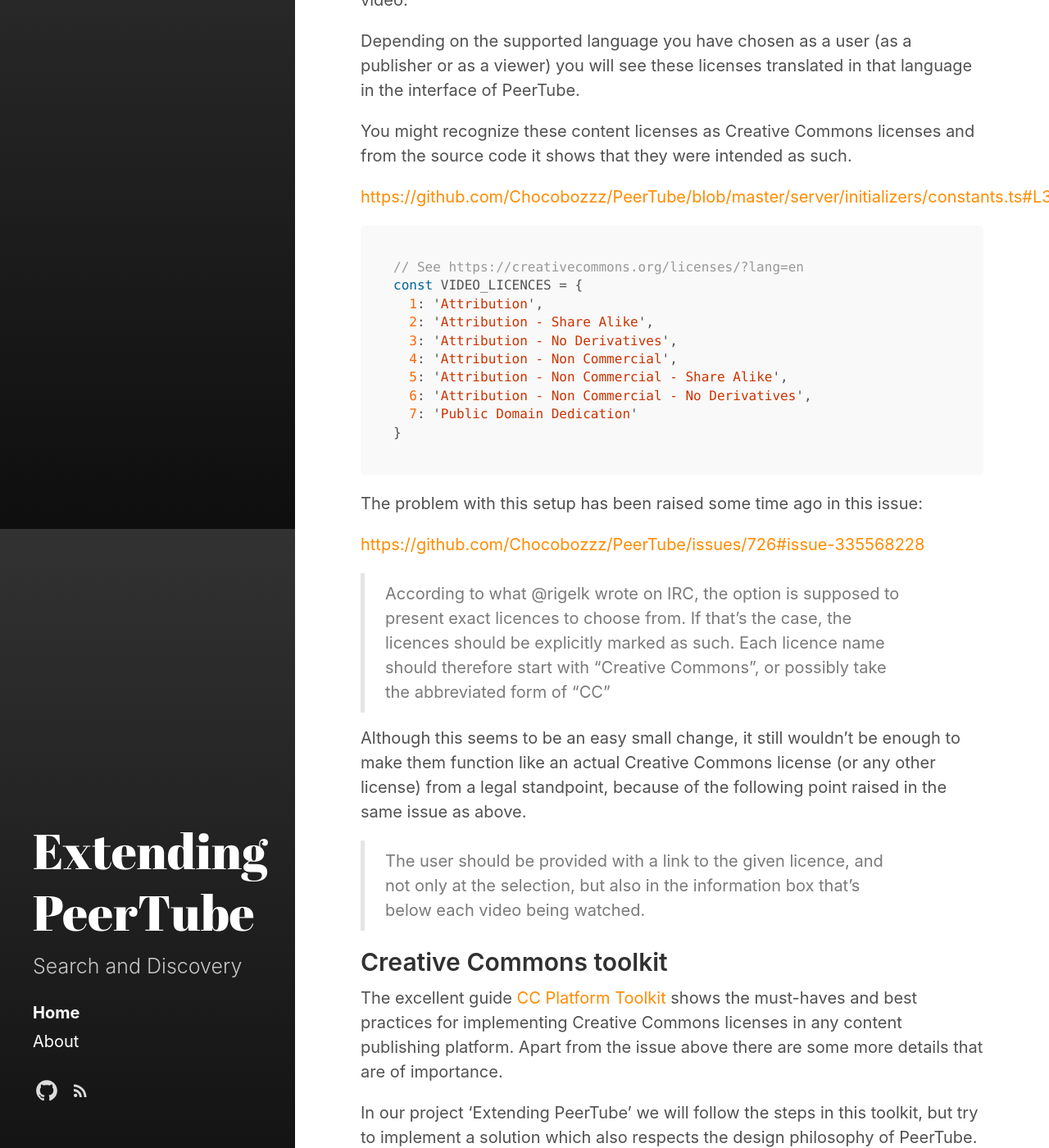
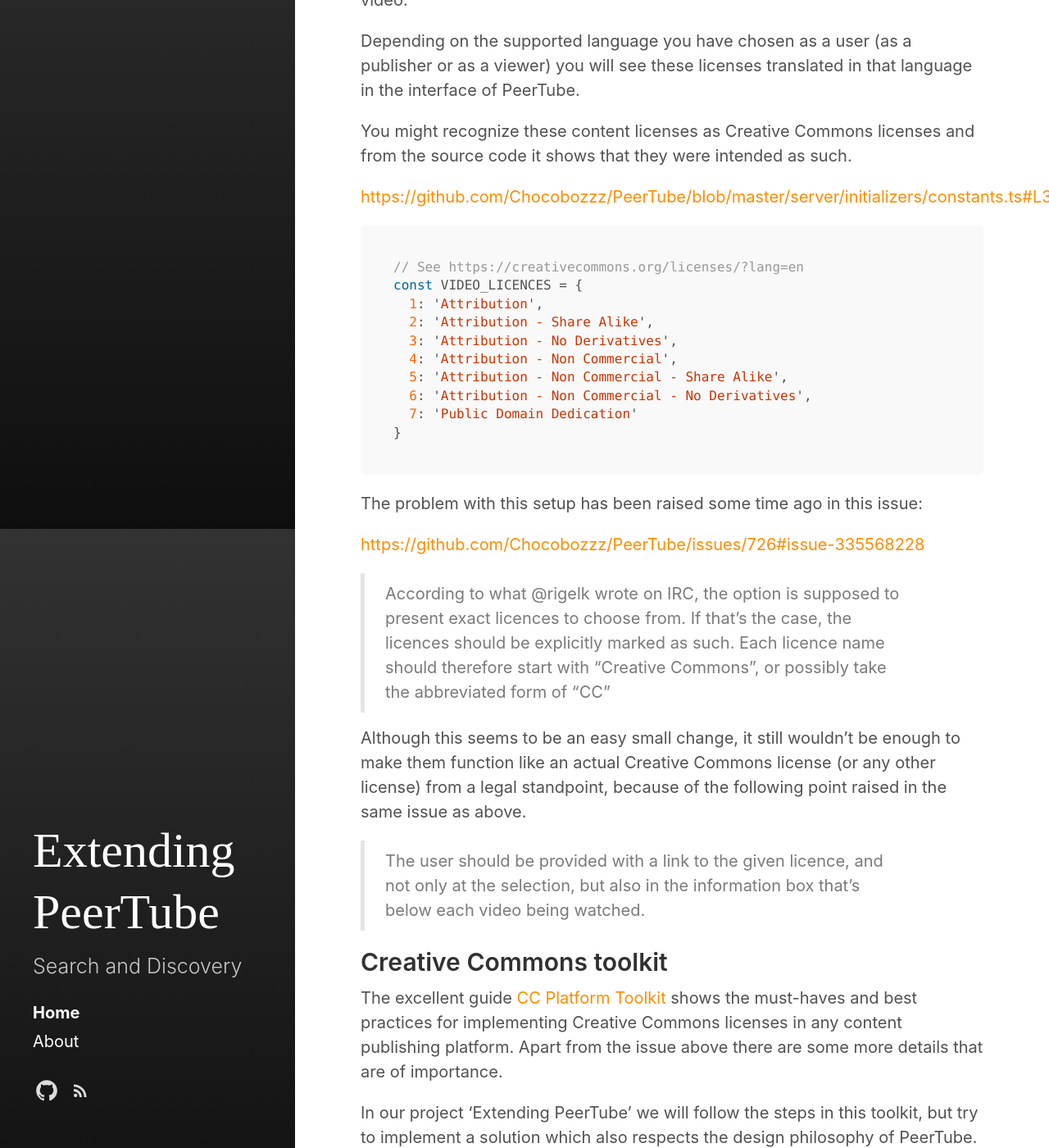
Before and after one commit to beeldengeluid/extending-peertube, a Jekyll site: the page built from index.html, in a window 1280 px wide and 1400 px high, scrolled down 255 px. Shown: the whole window at 82% size. Built offline with Jekyll 4.4.1, drawn with Linux system fonts in a browser that asks for light colours; the list of posts is cut into pages by our own code.

Commit message:
Remove Google font

```diff
--- a/_includes/font-includes.html
+++ b/_includes/font-includes.html
@@ -2,5 +2,3 @@
   Separate partial for Google Webfont include, so we can override with
   different fonts as applicable.
 {% endcomment %}
-
-<link rel="stylesheet" href="https://fonts.googleapis.com/css?family=Abril+Fatface" />
--- a/_sass/hydeout/_layout.scss
+++ b/_sass/hydeout/_layout.scss
@@ -37,7 +37,7 @@
   padding: $section-spacing;
 
   .site-title {
-    font-family: 'Abril Fatface', serif;
+    font-family: serif;
     font-size: $large-font-size;
     font-weight: normal;
     margin-bottom: $heading-spacing;
```
